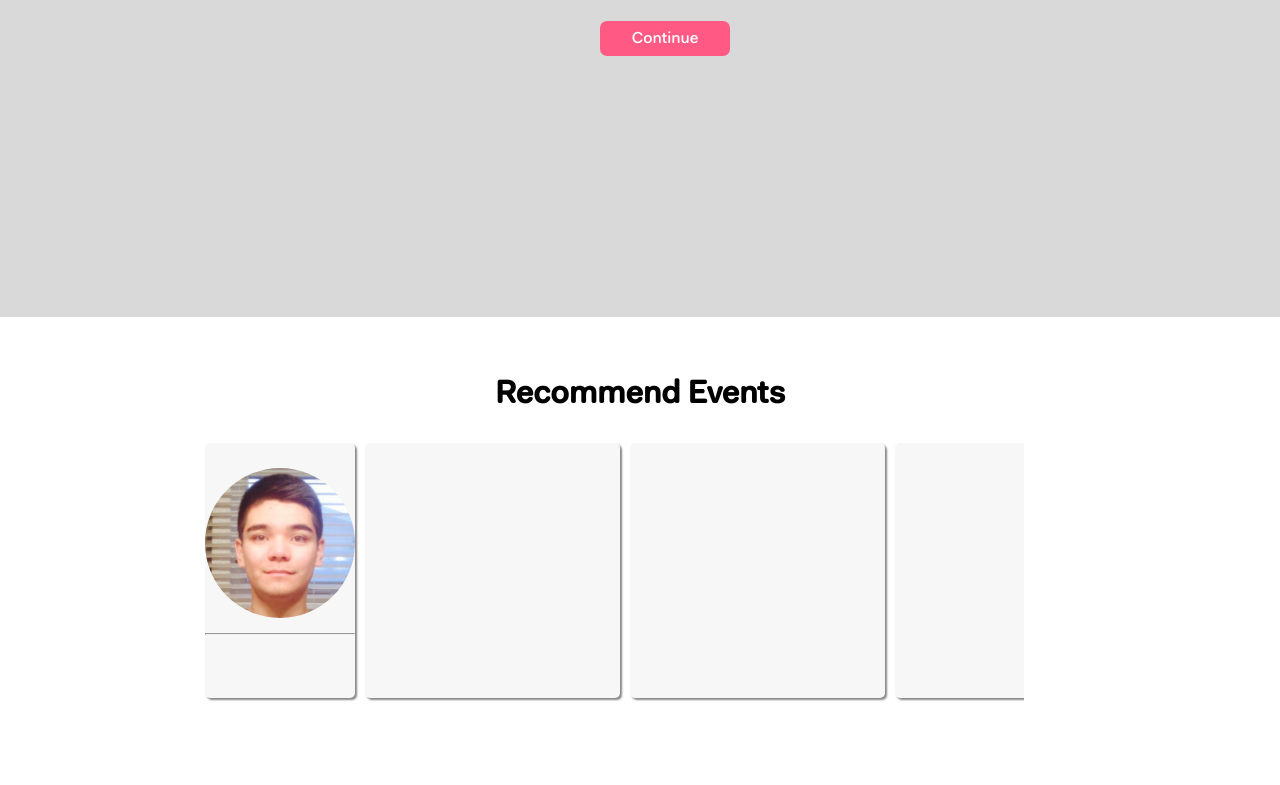
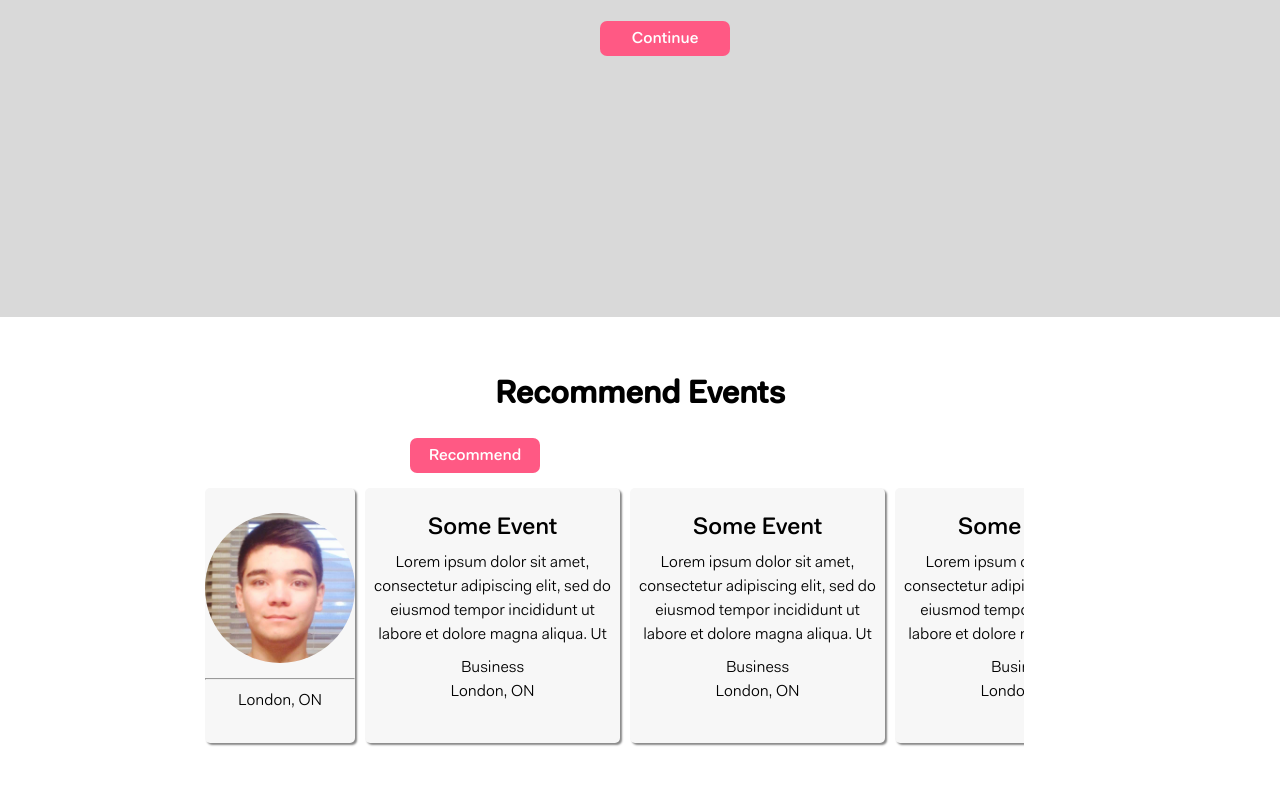
Before and after one commit to azagar2/capstone-NLP, a React (Create React App) app in the folder frontEnd/: page / in a window 1280 px wide. Shown: the part 1086-1871 px from the top of the page. Built offline with nearby package versions, Linux system fonts and the light colour scheme.

Commit message:
working on recommend skeleton

```diff
--- a/frontEnd/src/components/EventCard.js
+++ b/frontEnd/src/components/EventCard.js
@@ -5,9 +5,10 @@ class EventCard extends Component {
   render() {
     return (
       <div className="card event-card">
-        <div> {this.props.eventTitle} </div>
-        <div> {this.props.eventDescription} </div>
-        <div> {this.props.eventTags} </div>
+        <div className="event-title"> {this.props.eventTitle} </div>
+        <div className="event-description"> {this.props.eventDescription} </div>
+        <div> {this.props.eventCategory} </div>
+        <div> {this.props.eventLocation} </div>
       </div>
     );
   }
--- a/frontEnd/src/components/RecommendEvents.js
+++ b/frontEnd/src/components/RecommendEvents.js
@@ -5,19 +5,31 @@ import UserCard from './UserCard';
 import EventCard from './EventCard';
 
 class RecommendEvents extends Component {
+
+recommendEvents(){
+  alert("recommended");
+}
+
   render() {
     return (
       <div className="recommend-events-background">
         <h1 className='page-title'> Recommend Events </h1>
+        <div className="button-group">
+          {/* TODO: drop down */}
+          <div onClick={this.recommendEvents.bind(this)} className="button-pink"> Recommend </div>
+        </div>
+
+        {/* TODO: move this into a component */}
         <div className="recommend-events-container">
-          <UserCard></UserCard>
+          <UserCard location="London, ON"></UserCard>
           <div className="events-container">
-            <EventCard></EventCard>
-            <EventCard></EventCard>
-            <EventCard></EventCard>
-            <EventCard></EventCard>
+            <EventCard eventLocation="London, ON" eventTitle="Some Event" eventDescription="Lorem ipsum dolor sit amet, consectetur adipiscing elit, sed do eiusmod tempor incididunt ut labore et dolore magna aliqua. Ut enim ad minim veniam, quis nostrud exercitation ullamco laboris nisi ut aliquip ex ea commodo consequat. Duis aute irure dolor in reprehenderit in voluptate velit esse cillum dolore eu fugiat nulla pariatur. Excepteur sint occaecat cupidatat non proident, sunt in culpa qui officia deserunt mollit anim id est laborum." eventCategory="Business"></EventCard>
+            <EventCard eventLocation="London, ON" eventTitle="Some Event" eventDescription="Lorem ipsum dolor sit amet, consectetur adipiscing elit, sed do eiusmod tempor incididunt ut labore et dolore magna aliqua. Ut enim ad minim veniam, quis nostrud exercitation ullamco laboris nisi ut aliquip ex ea commodo consequat. Duis aute irure dolor in reprehenderit in voluptate velit esse cillum dolore eu fugiat nulla pariatur. Excepteur sint occaecat cupidatat non proident, sunt in culpa qui officia deserunt mollit anim id est laborum." eventCategory="Business"></EventCard>
+            <EventCard eventLocation="London, ON" eventTitle="Some Event" eventDescription="Lorem ipsum dolor sit amet, consectetur adipiscing elit, sed do eiusmod tempor incididunt ut labore et dolore magna aliqua. Ut enim ad minim veniam, quis nostrud exercitation ullamco laboris nisi ut aliquip ex ea commodo consequat. Duis aute irure dolor in reprehenderit in voluptate velit esse cillum dolore eu fugiat nulla pariatur. Excepteur sint occaecat cupidatat non proident, sunt in culpa qui officia deserunt mollit anim id est laborum." eventCategory="Business"></EventCard>
+            <EventCard eventLocation="London, ON" eventTitle="Some Event" eventDescription="Lorem ipsum dolor sit amet, consectetur adipiscing elit, sed do eiusmod tempor incididunt ut labore et dolore magna aliqua. Ut enim ad minim veniam, quis nostrud exercitation ullamco laboris nisi ut aliquip ex ea commodo consequat. Duis aute irure dolor in reprehenderit in voluptate velit esse cillum dolore eu fugiat nulla pariatur. Excepteur sint occaecat cupidatat non proident, sunt in culpa qui officia deserunt mollit anim id est laborum." eventCategory="Business"></EventCard>
           </div>
         </div>
+
       </div>
     );
   }
--- a/frontEnd/src/styles/EventCard.css
+++ b/frontEnd/src/styles/EventCard.css
@@ -1,5 +1,24 @@
-/*TODO*/
 .event-card {
   height: 255px;
   width: 255px;
 }
+
+.event-title {
+  margin-top: 20px;
+  font-weight: 500;
+  font-size: 18pt;
+}
+
+.event-description {
+  word-wrap: break-word;
+  margin: 5px;
+  width: 245px;
+  height: 100px;
+  white-space: normal;
+  overflow: hidden;
+  text-overflow: ellipsis;
+}
+
+.button-group {
+  margin: 10px;
+}
--- a/frontEnd/src/styles/RecommendEvents.css
+++ b/frontEnd/src/styles/RecommendEvents.css
@@ -20,7 +20,7 @@
   display: inline;
   margin-right: 200px;
   width: auto;
-  height: auto;
-  overflow: scroll;
+  height: 275px;
+  overflow-x: scroll;
   white-space: nowrap;
 }
```
Also changed, not shown: frontEnd/src/App.js (line endings or trailing spaces).
